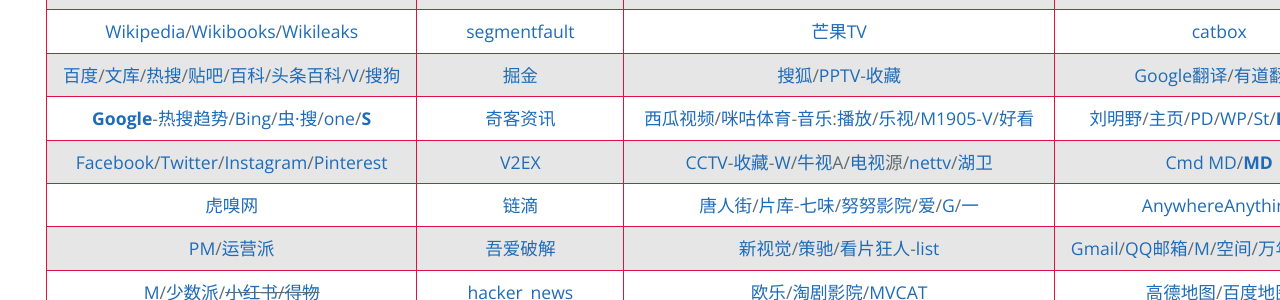
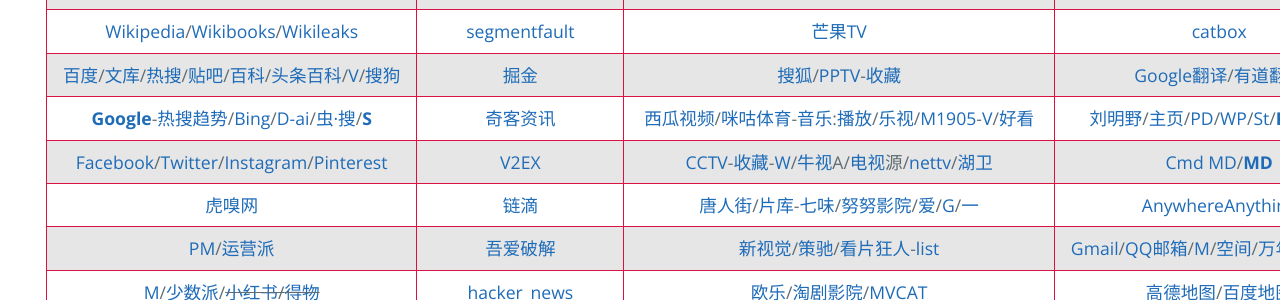
Before and after one commit to AmbroseRen/test, a Jekyll site: the page built from navigation.md, in a window 1280 px wide. Shown: the part 647-947 px from the top of the page. Built offline with Jekyll 4.4.1, drawn with Linux system fonts in a browser that asks for light colours; our own code applies the rules of GitHub Pages for plain Markdown files; the repository's description, which GitHub fills in, is left out.

Commit message:
Update navigation links and remove deprecated entries

```diff
--- a/navigation.md
+++ b/navigation.md
@@ -55,7 +55,7 @@
 | [Matters](https://matters.news/)/[Medium](https://medium.com/)/[VK](https://vk.com/feed)-[M](https://vk.com/vkmail) | [InfoQ](https://www.infoq.cn/)/[OSCHINA](https://www.oschina.net/project)-[OSC](https://www.oschina.net/project/top_cn_2020) | [优酷网](https://user.youku.com/page/usc/fav?theme=) | [oneNote笔记本-微软](https://www.onenote.com/notebooks?auth=1&nf=1&fromAR=1) |
 | [Wikipedia](https://www.wikipedia.org/)/[Wikibooks](https://www.wikibooks.org/)/[Wikileaks](https://wikileaks.org/What-is-WikiLeaks.html) | [segmentfault](https://segmentfault.com/u/ambroseren/users/following) | [芒果TV](https://i.mgtv.com/my/looklist) | [catbox](https://catbox.moe/user/login.php) |
 | [百度](https://www.baidu.com/)/[文库](Library/AcademicSearch.md)/[热搜](https://top.baidu.com/board)/[贴吧](https://tieba.baidu.com/index.html)/[百科](https://baike.baidu.com/usercenter/lemmas#favorites)/[头条百科](https://www.baike.com/)/[V](https://baike.baidu.com/vbaike#gallary)/[搜狗](https://www.sogou.com/) | [掘金](https://juejin.cn/) | [搜狐](https://my.tv.sohu.com/i/bookmark)/[PPTV](https://www.pptv.com/)-[收藏](https://usercenter.pptv.com/web/user/collection) | [Google翻译](https://translate.google.com/)/[有道翻译](https://fanyi.youdao.com/) |
-| [__Google__](https://www.google.com/)-[热搜趋势](https://trends.google.com/trends/?geo=US)/[Bing](https://www.bing.com/)/[虫·搜](https://search.chongbuluo.com/)/[one](https://aur.one)/[<strong id="searchs">S</strong>](Library/SearchEngine.md) | [奇客资讯](https://www.solidot.org/) | [西瓜视频](https://www.ixigua.com/my/favorite)/[咪咕体育](https://www.miguvideo.com/mgs/website/prd/personalCenter.html#/collect)-[音乐](https://music.migu.cn/v3/my/playlist):[播放](https://music.migu.cn/v3/music/player/audio)/[乐视](http://i.le.com/playrecord#favorite)/[M1905](https://www.1905.com/mdb/film/)-[V](https://vip.1905.com/)/[好看](https://sv.baidu.com/) | [刘明野](https://tool.liumingye.cn/)/[主页](https://www.liumingye.cn/)/[PD](https://tool.liumingye.cn/password/)/[WP](https://tool.liumingye.cn/wallpaper/)/[St](Art/Shoot/index.md)/[<strong id="fodder">F</strong>](Data/Fodder/index.md)/[IP](https://tool.liumingye.cn/ip/)/[麻将](https://tool.liumingye.cn/majiang/) |
+| [__Google__](https://www.google.com/)-[热搜趋势](https://trends.google.com/trends/?geo=US)/[Bing](https://www.bing.com/)/[D-ai](https://duck.ai)/[虫·搜](https://search.chongbuluo.com/)/[<strong id="searchs">S</strong>](Library/SearchEngine.md) | [奇客资讯](https://www.solidot.org/) | [西瓜视频](https://www.ixigua.com/my/favorite)/[咪咕体育](https://www.miguvideo.com/mgs/website/prd/personalCenter.html#/collect)-[音乐](https://music.migu.cn/v3/my/playlist):[播放](https://music.migu.cn/v3/music/player/audio)/[乐视](http://i.le.com/playrecord#favorite)/[M1905](https://www.1905.com/mdb/film/)-[V](https://vip.1905.com/)/[好看](https://sv.baidu.com/) | [刘明野](https://tool.liumingye.cn/)/[主页](https://www.liumingye.cn/)/[PD](https://tool.liumingye.cn/password/)/[WP](https://tool.liumingye.cn/wallpaper/)/[St](Art/Shoot/index.md)/[<strong id="fodder">F</strong>](Data/Fodder/index.md)/[IP](https://tool.liumingye.cn/ip/)/[麻将](https://tool.liumingye.cn/majiang/) |
 | [Facebook](https://www.facebook.com/)/[Twitter](https://twitter.com/home)/[Instagram](https://www.instagram.com/ambroserencn/)/[Pinterest](https://www.pinterest.com/) | [V2EX](https://www.v2ex.com/?tab=tech) | [CCTV](https://tv.cctv.com/live/)-[收藏](https://i.cctv.com/account/collection)-[W](https://worldcup.cctv.com)/[牛视](https://www.chaojidianshi.net/)A/[电视](http://www.tvyan.com/)源/[nettv](http://nettv.live/)/[湖卫](http://www.hunanweishi.cn/) | [Cmd MD](https://www.zybuluo.com/)/[<strong id="md">MD</strong>](Data/MD/index.md) |
 | [虎嗅网](https://www.huxiu.com/) |[链滴](https://ld246.com/) | [唐人街](https://www.tangrenjie.tv/)/[片库](https://www.xn--wcv59z.com/)-[七味](https://www.pkavi.com/)/[努努影院](https://nnyy.in)/[爱](https://www.yfsp.tv/)/[G](https://gimytv.in/)/[一](https://gimy.app) | [AnywhereAnything](http://lackar.com/aa/) |
 | [PM](http://www.woshipm.com/)/[运营派](https://www.yunyingpai.com/) | [吾爱破解](https://www.52pojie.cn/) | [新视觉](https://www.finebv.com/)/[策驰](https://www.zayouth.org.cn/)/[看片狂人](https://www.kpkuang.com/)-[list](https://whereiskpkuang.com/) | [Gmail](https://mail.google.com/mail/u/0/#inbox)/[QQ邮箱](https://mail.qq.com/)/[M](https://outlook.live.com/mail/0/)/[空间](https://user.qzone.qq.com/1056008502)/[万年历](https://wannianrili.bmcx.com/)/[12306](https://kyfw.12306.cn/otn/leftTicket/init) |
```
